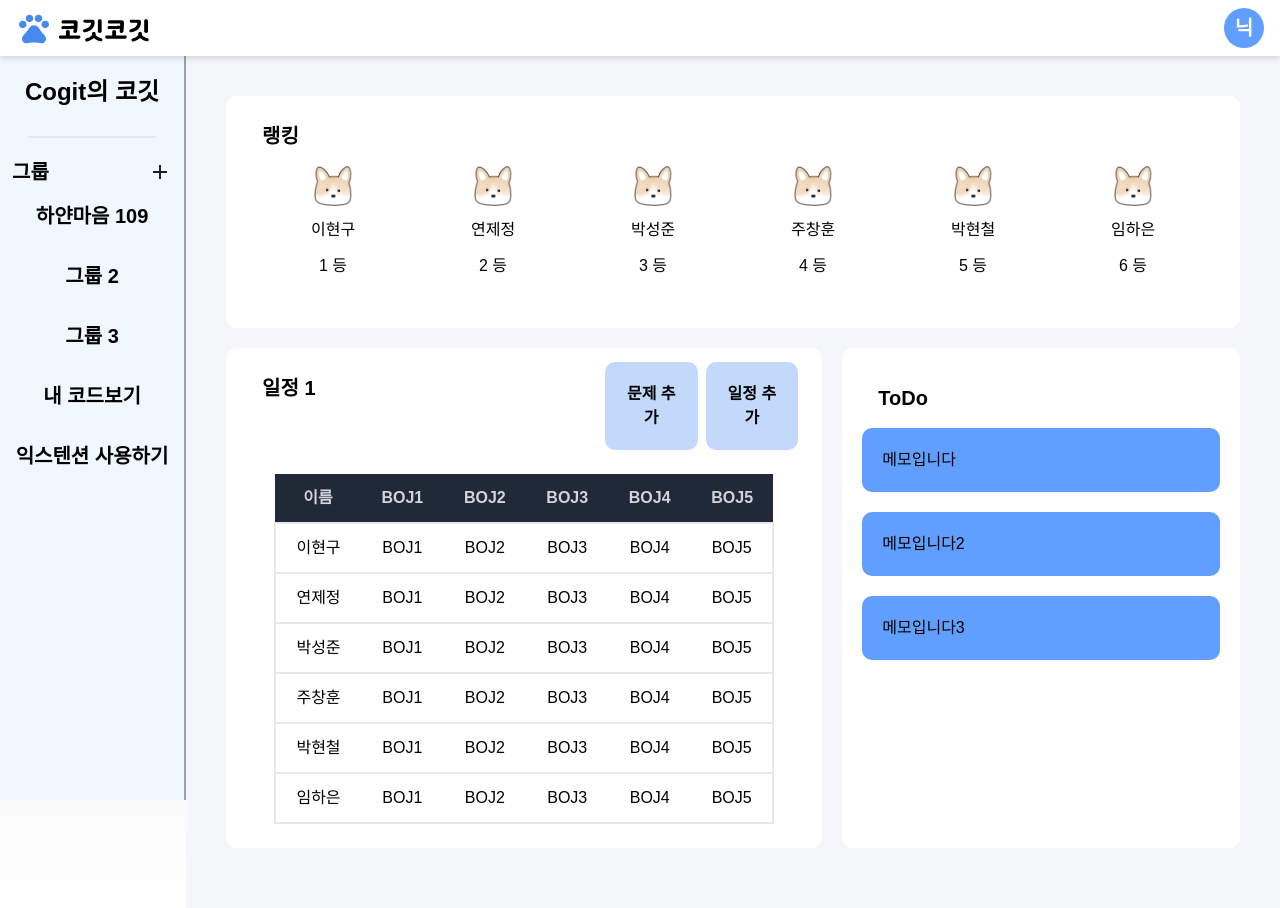
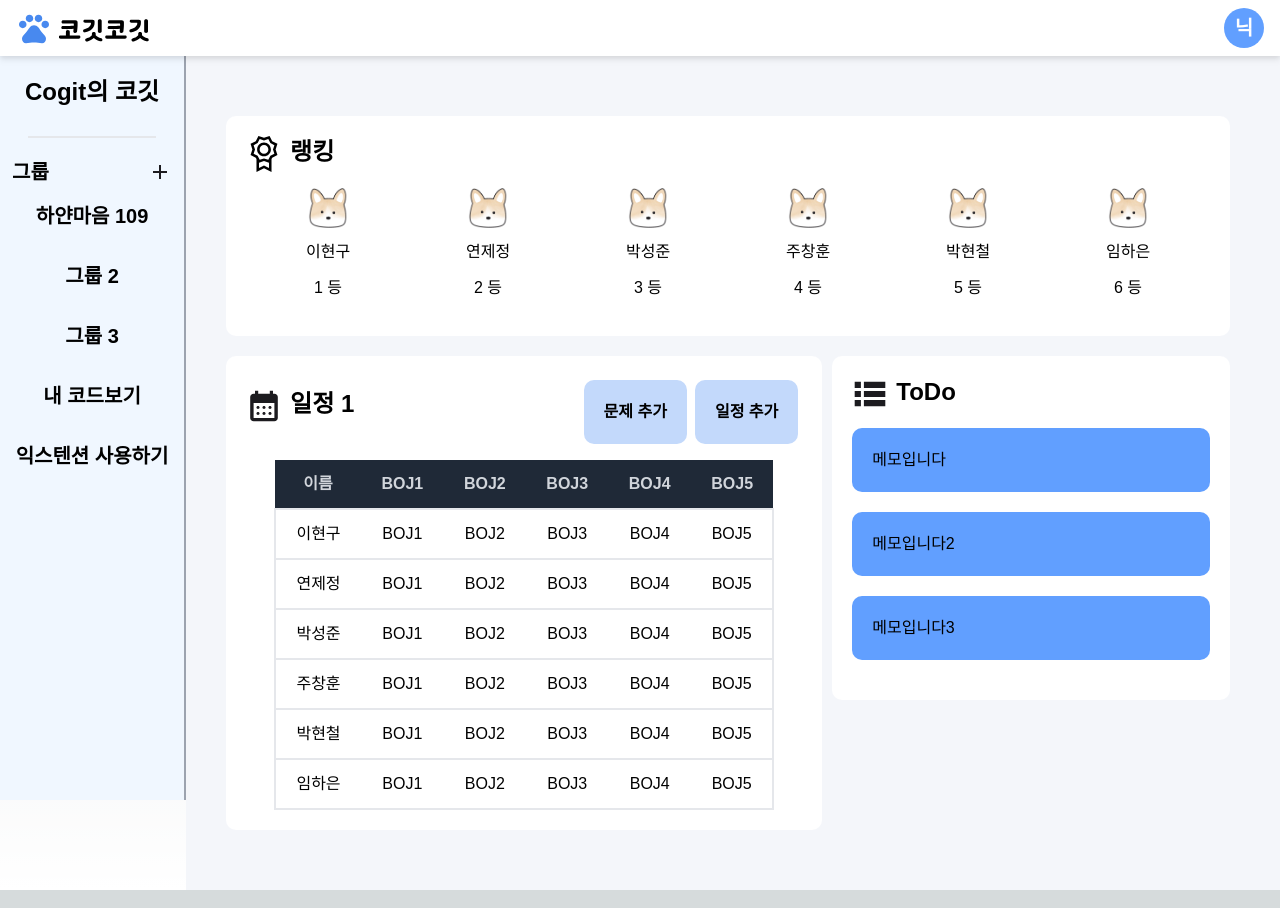
Before and after one commit to jeno8522/CogitCogit, a Next.js app in the folder Frontend/: page /group in a window 1280 px wide. Built offline with nearby package versions, Linux system fonts and the light colour scheme; a web font is replaced by a local one.

Commit message:
feat: Section 공통 컴포넌트 분리

```diff
--- a/Frontend/src/app/group/Ranking/Ranking.jsx
+++ b/Frontend/src/app/group/Ranking/Ranking.jsx
@@ -1,28 +1,28 @@
 'use client';
 
 import React from 'react';
-import Section from '../../../components/Section';
+import { Section } from '@/components/Section';
 import RankCard from './RankCard';
+import RankingIcon from '@/icons/ranking.svg';
 
 const members = ['이현구', '연제정', '박성준', '주창훈', '박현철', '임하은'];
 
 const Ranking = () => {
   return (
-    <Section
-      style={{
-        width: '100%',
-        display: 'inline-block',
-        padding: '10px 20px 30px 20px',
-      }}
-    >
-      <div className="block mb-5">
-        <div className="m-4 text-xl font-bold text-left">랭킹</div>
-        <div className="flex justify-center">
+    <Section className="w-full p-[20px] mt-[20px] mr-[10px]">
+      <Section.Title>
+        <div className="flex">
+          <RankingIcon width={36} height={36} />
+          <p className="ml-2">랭킹</p>
+        </div>
+      </Section.Title>
+      <Section.Container>
+        <div className="flex justify-center mb-4">
           {members.map((member, index) => (
             <RankCard nickname={member} index={index}></RankCard>
           ))}
         </div>
-      </div>
+      </Section.Container>
     </Section>
   );
 };
--- a/Frontend/src/app/group/Schedule/Schedule.jsx
+++ b/Frontend/src/app/group/Schedule/Schedule.jsx
@@ -1,32 +1,27 @@
 import React from 'react';
-import Section from '@/components/Section';
+import { Section } from '@/components/Section';
 import Table from './Table';
 import Button from '@/components/Button';
+import ScheduleIcon from '@/icons/schedule.svg';
 
 const Schedule = () => {
   return (
-    <Section
-      style={{
-        width: '60%',
-        height: '500px',
-        display: 'inline-block',
-        padding: '10px 20px 30px 20px',
-        margin: '20px 10px 20px 0px',
-        overflow: 'auto',
-      }}
-    >
-      <div className="flex justify-between mb-5">
-        <div className="m-4 text-xl font-bold text-left">일정 1</div>
-        <div className="w-1/2 text-right">
-          <Button className="items-center w-1/3 gap-1 p-5 m-1 bg-primary rounded-small">
-            문제 추가
-          </Button>
-          <Button className="items-center w-1/3 gap-1 p-5 m-1 bg-primary rounded-small">
-            일정 추가
-          </Button>
-        </div>
+    <Section className="w-[60%] h-full inline-block p-[20px] my-[20px] mr-[10px] overflow-auto">
+      <div className="flex justify-between mb-3">
+        <Section.Title className="justify-between mt-3">
+          <div className="flex">
+            <ScheduleIcon width={36} height={36} />
+            <p className="ml-2">일정 1</p>
+          </div>
+        </Section.Title>
+        <Section.ButtonList>
+          <Button className="items-center p-5 m-1 bg-primary rounded-small">문제 추가</Button>
+          <Button className="items-center p-5 m-1 bg-primary rounded-small">일정 추가</Button>
+        </Section.ButtonList>
       </div>
-      <Table></Table>
+      <Section.Container>
+        <Table />
+      </Section.Container>
     </Section>
   );
 };
--- a/Frontend/src/app/group/ToDo/ToDoList.jsx
+++ b/Frontend/src/app/group/ToDo/ToDoList.jsx
@@ -1,24 +1,22 @@
 import React from 'react';
-import Section from '@/components/Section';
+import { Section } from '@/components/Section';
 import ToDo from './ToDo';
+import ListIcon from '@/icons/list.svg';
 
 const memos = ['메모입니다', '메모입니다2', '메모입니다3'];
 
 const ToDoList = () => {
   return (
-    <Section
-      style={{
-        width: '40%',
-        height: '500px',
-        display: 'inline-block',
-        padding: '20px',
-        margin: '20px 0px 20px 10px',
-      }}
-    >
-      <div className="m-4 text-xl font-bold text-left">ToDo</div>
-      {memos.map((memo) => {
-        return <ToDo memo={memo} />;
-      })}
+    <Section className="w-[40%] h-full inline-block p-[20px] my-[20px] mr-[10px]">
+      <Section.Title>
+        <ListIcon width={36} height={36} />
+        <p className="ml-2">ToDo</p>
+      </Section.Title>
+      <Section.Container>
+        {memos.map((memo) => {
+          return <ToDo memo={memo} />;
+        })}
+      </Section.Container>
     </Section>
   );
 };
--- a/Frontend/src/components/Section.jsx
+++ b/Frontend/src/components/Section.jsx
@@ -1,11 +1,23 @@
 import React from 'react';
+import classnames from 'classnames';
 
-const Section = ({ style, children }) => {
-  return (
-    <div className="bg-white rounded-small" style={{ ...style }}>
-      {children}
-    </div>
-  );
-};
+function SectionMain({ className, children }) {
+  return <div className={classnames(`bg-white rounded-small`, className)}>{children}</div>;
+}
 
-export default Section;
+function SectionTitle({ className, children }) {
+  return <div className={classnames(`flex mb-4 text-2xl font-bold`, className)}>{children}</div>;
+}
+
+function SectionButtonContainer({ className, children }) {
+  return <div className={classnames('justify-between', className)}>{children}</div>;
+}
+
+function SectionContainer({ children }) {
+  return <>{children}</>;
+}
+export const Section = Object.assign(SectionMain, {
+  Title: SectionTitle,
+  ButtonList: SectionButtonContainer,
+  Container: SectionContainer,
+});
```
